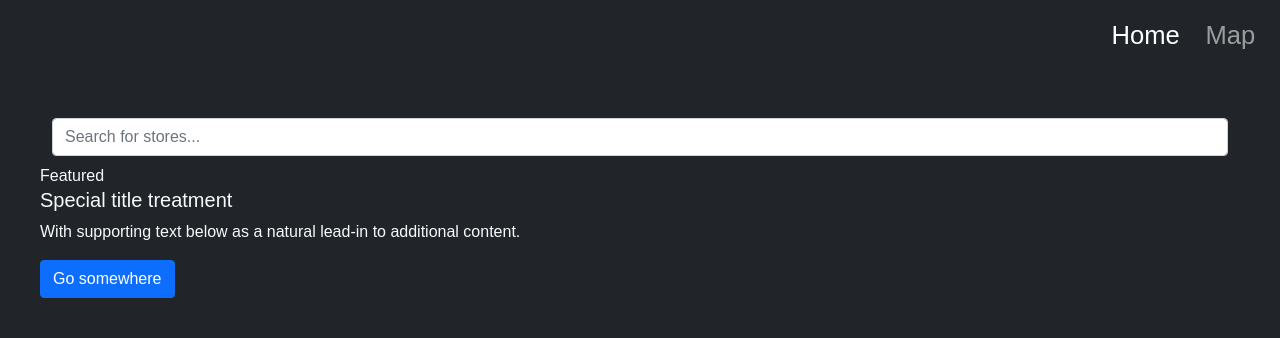
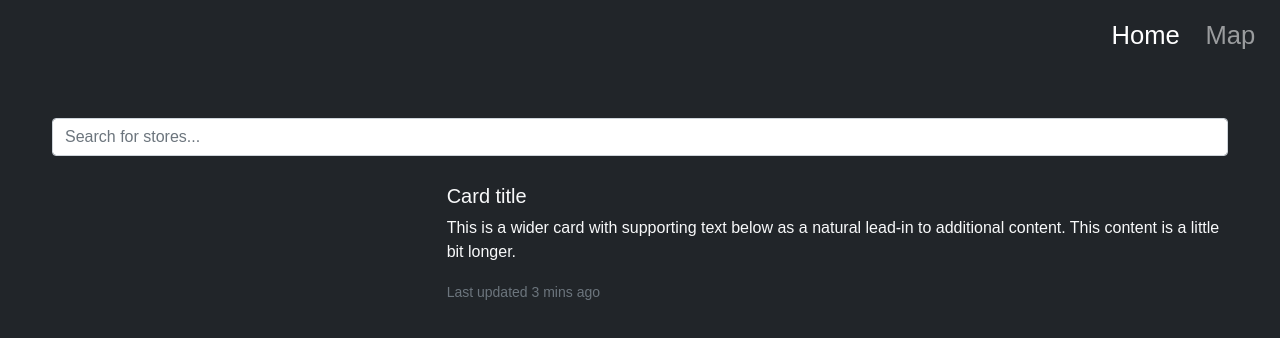
Before and after one commit to ethanlim04/JamhacksV, a React (Create React App) app in the folder client/: page / in a window 1280 px wide. Shown: the top 338 px of the page. Built offline with nearby package versions, Linux system fonts and the light colour scheme.

Commit message:
backup at Sat May 22 2021 20:00:47 GMT-0400 (Eastern Daylight Time)

```diff
--- a/client/src/components/home/home.scss
+++ b/client/src/components/home/home.scss
@@ -1,5 +1,9 @@
 @use "../../styles/variables" as variables;
 
 .home-search {
-    padding: 40px;
+  padding: 40px;
 }
+
+.card {
+  padding: 20px;
+}
--- a/client/src/components/home/index.tsx
+++ b/client/src/components/home/index.tsx
@@ -1,7 +1,6 @@
 import "./home.scss"
 
 // thumbnail, name, location, time last updated
-
 
 export const Home = () => (
     <div className="home-search">
@@ -19,16 +18,21 @@
                 </div>
             </form>
         </nav>
-        <div className="card bg-dark">
-            <div className="card-header">Featured</div>
-            <div className="card-body">
-                <h5 className="card-title">Special title treatment</h5>
-                <p className="card-text">
-                    With supporting text below as a natural lead-in to additional content.
-                </p>
-                <a href="#" className="btn btn-primary">
-                    Go somewhere
-                </a>
+        <div className="card mb-3">
+            <div className="row g-0">
+                <div className="col-md-4">{/* <img src="..." alt="..."> */}</div>
+                <div className="col-md-8">
+                    <div className="card-body">
+                        <h5 className="card-title">Card title</h5>
+                        <p className="card-text">
+                            This is a wider card with supporting text below as a natural lead-in to
+                            additional content. This content is a little bit longer.
+                        </p>
+                        <p className="card-text">
+                            <small className="text-muted">Last updated 3 mins ago</small>
+                        </p>
+                    </div>
+                </div>
             </div>
         </div>
     </div>
--- a/client/src/components/navbar/index.tsx
+++ b/client/src/components/navbar/index.tsx
@@ -103,7 +103,10 @@
         const NavLink = this._navLink
 
         if (ismobile) {
-            const navValues: [string, string, string][] = [["/", "home", "Home"]]
+            const navValues: [location: string, icon: string, displayName: string][] = [
+                ["/", "home", "Home"],
+                ["/map", "place", "Map"],
+            ]
 
             this._setCurrentPage(navValues)
 
@@ -123,7 +126,7 @@
 
         const navValues: string[][] = [
             ["/", "Home"],
-            ["/map", "Map"]
+            ["/map", "Map"],
         ]
 
         this._setCurrentPage(navValues)
```
Also changed, not shown: 1 other file (tests, documents, lock files or other folders).
